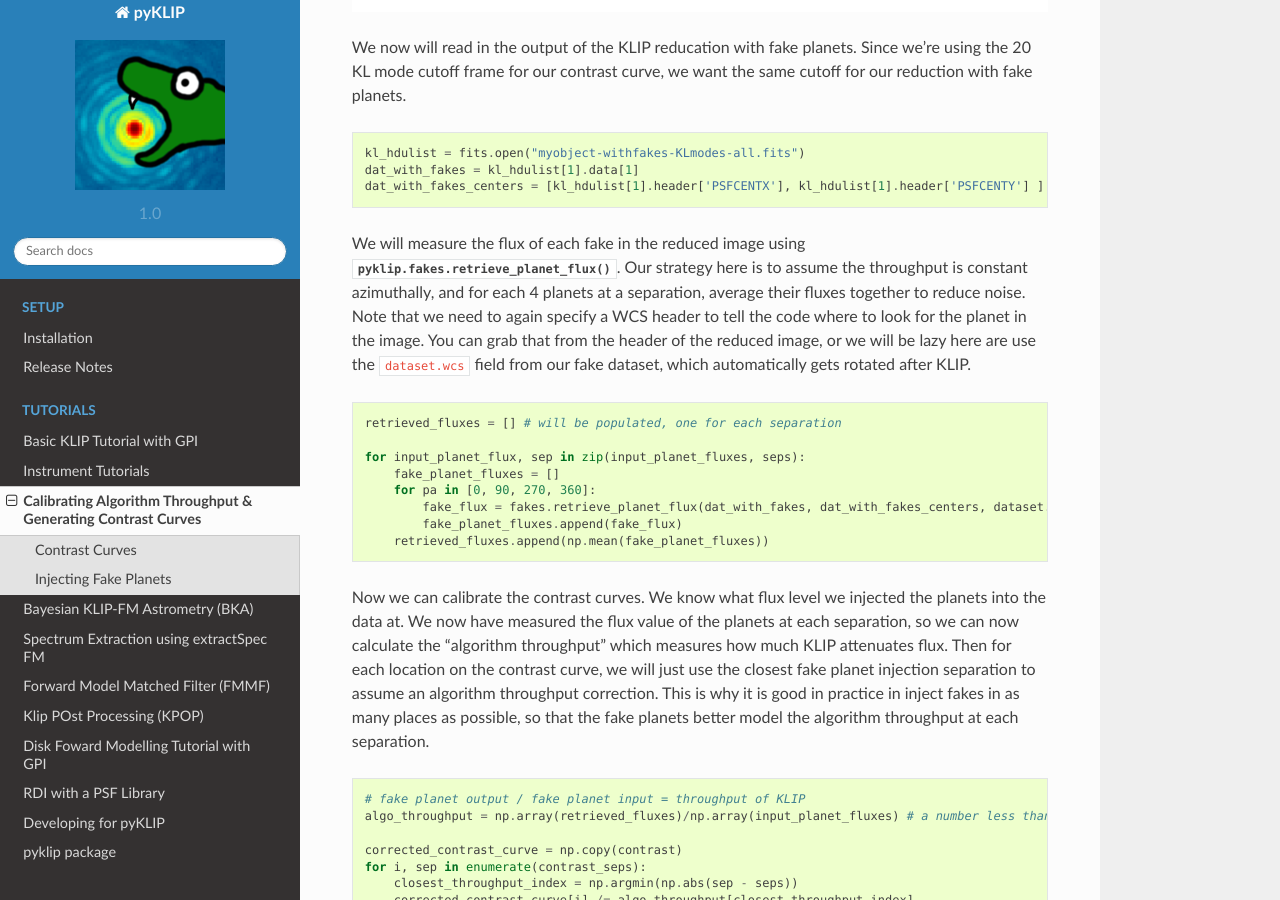
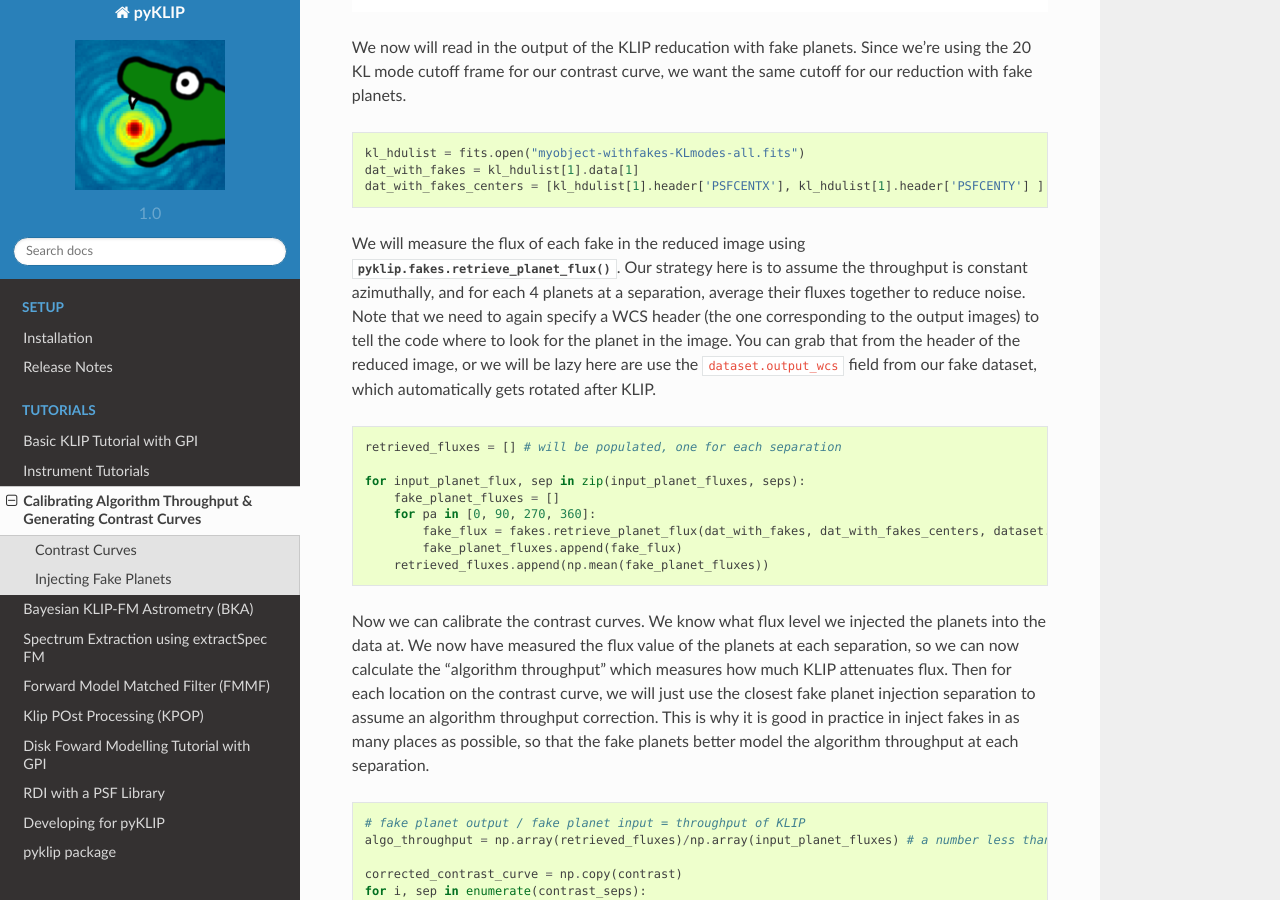
Before and after one commit to UCSB-Exoplanet-Polarimetry-Lab/pyKLIP_NMFJAX, a Sphinx documentation site: the page built from docs/source/contrast_curves.rst, in a window 1280 px wide and 900 px high, scrolled down 4113 px. Built offline with Sphinx 7.4.7 and the Read the Docs theme 2.0.0, drawn with Linux system fonts in a browser that asks for light colours; pages that are not in the unit, such as notebooks, are missing from menus.

Commit message:
update tutorials to reflect dataset.output_wcs keyword

```diff
--- a/docs/source/contrast_curves.rst
+++ b/docs/source/contrast_curves.rst
@@ -137,7 +137,7 @@ We now will read in the output of the KLIP reducation with fake planets. Since w
     dat_with_fakes_centers = [kl_hdulist[1].header['PSFCENTX'], kl_hdulist[1].header['PSFCENTY'] ]
 
 
-We will measure the flux of each fake in the reduced image using :py:meth:`pyklip.fakes.retrieve_planet_flux`. Our strategy here is to assume the throughput is constant azimuthally, and for each 4 planets at a separation, average their fluxes together to reduce noise. Note that we need to again specify a WCS header to tell the code where to look for the planet in the image. You can grab that from the header of the reduced image, or we will be lazy here are use the ``dataset.wcs`` field from our fake dataset, which automatically gets rotated after KLIP.
+We will measure the flux of each fake in the reduced image using :py:meth:`pyklip.fakes.retrieve_planet_flux`. Our strategy here is to assume the throughput is constant azimuthally, and for each 4 planets at a separation, average their fluxes together to reduce noise. Note that we need to again specify a WCS header (the one corresponding to the output images) to tell the code where to look for the planet in the image. You can grab that from the header of the reduced image, or we will be lazy here are use the ``dataset.output_wcs`` field from our fake dataset, which automatically gets rotated after KLIP.
 
 .. code-block:: python
 
@@ -146,7 +146,7 @@ We will measure the flux of each fake in the reduced image using :py:meth:`pykli
     for input_planet_flux, sep in zip(input_planet_fluxes, seps):
         fake_planet_fluxes = []
         for pa in [0, 90, 270, 360]:
-            fake_flux = fakes.retrieve_planet_flux(dat_with_fakes, dat_with_fakes_centers, dataset.wcs[0], sep, pa, searchrad=7)
+            fake_flux = fakes.retrieve_planet_flux(dat_with_fakes, dat_with_fakes_centers, dataset.output_wcs[0], sep, pa, searchrad=7)
             fake_planet_fluxes.append(fake_flux)
         retrieved_fluxes.append(np.mean(fake_planet_fluxes))
 
```
Also changed, not shown: 1 other file.
